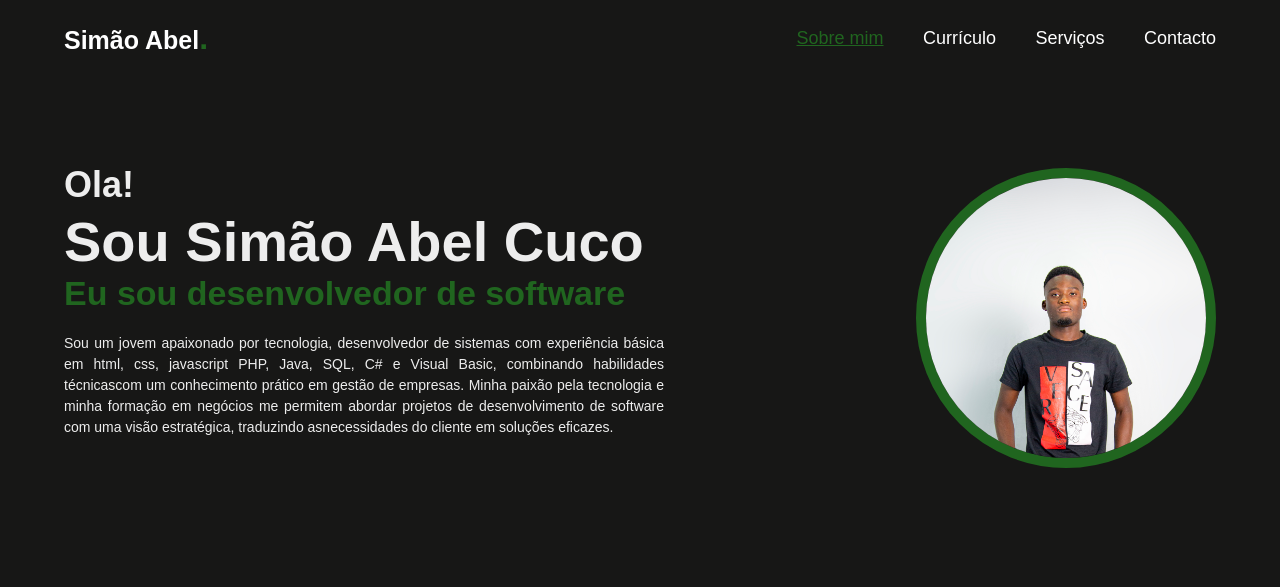
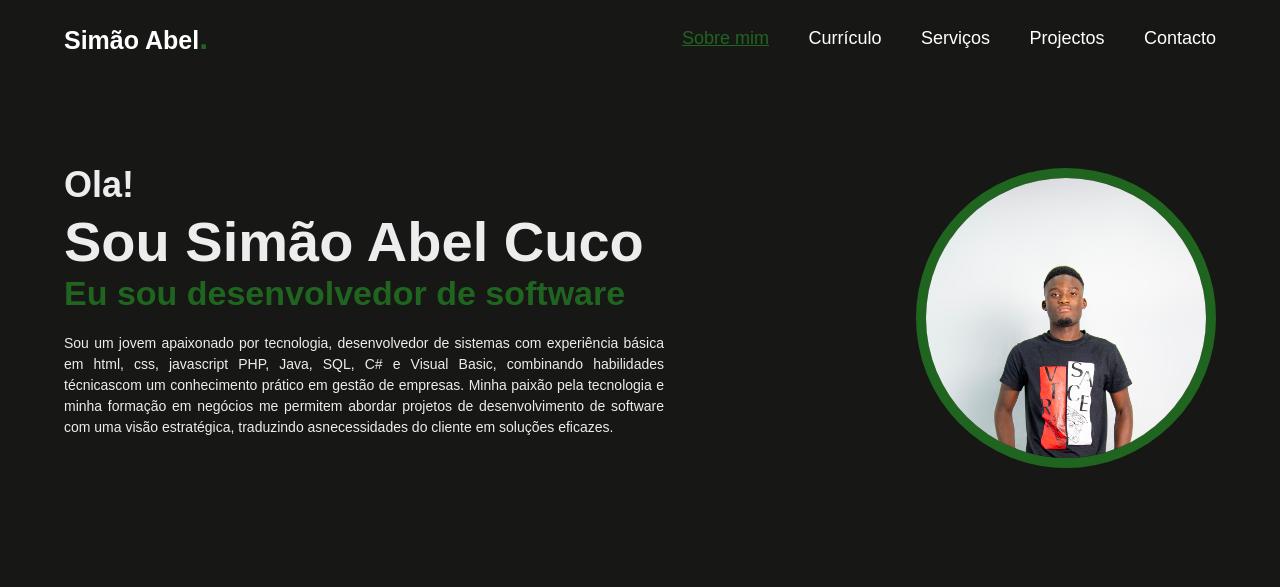
Before and after one commit to ITSimaoAbel/Portfolio-Sim-o, a plain HTML site: page index.html in a window 1280 px wide. Shown: the top 587 px of the page. Drawn offline with Linux system fonts and the light colour scheme.

Commit message:
Update index.html

```diff
--- a/index.html
+++ b/index.html
@@ -17,7 +17,7 @@
             <a href="#" class="active">Sobre mim</a>
             <a href="Curriculum.html">Currículo</a>
             <a href="Services.html">Serviços</a>
-            <!--<a href="Projects.html">Projectos</a>-->
+            <a href="Projects.html">Projectos</a>
             <a href="Contact.html">Contacto</a>
         </nav>
     </header>
```
